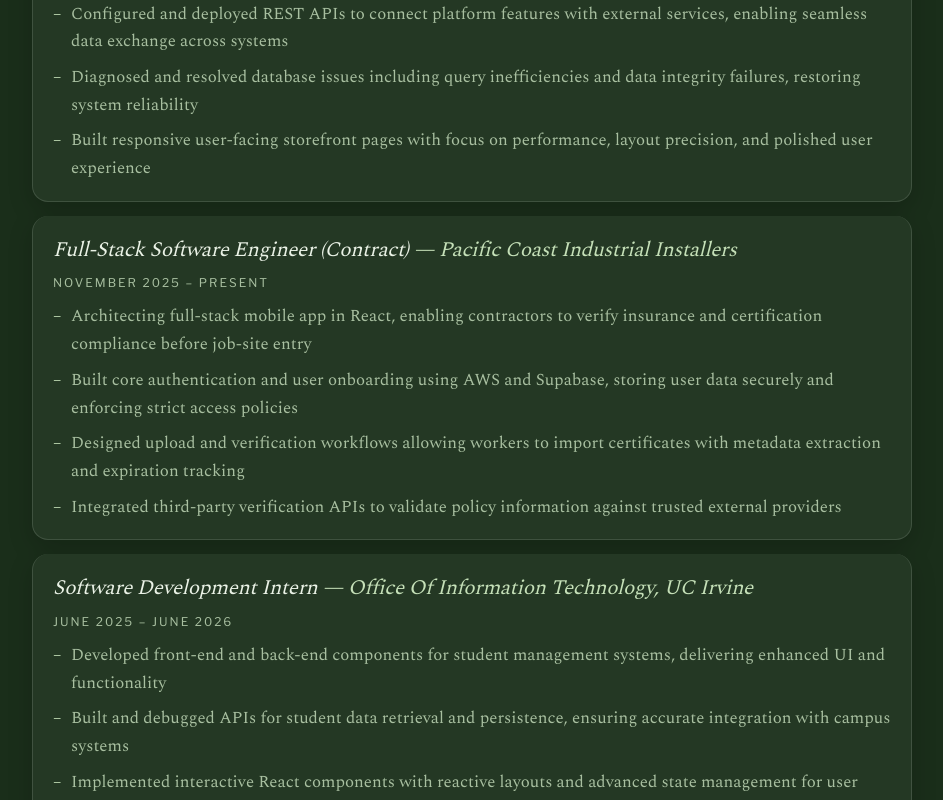
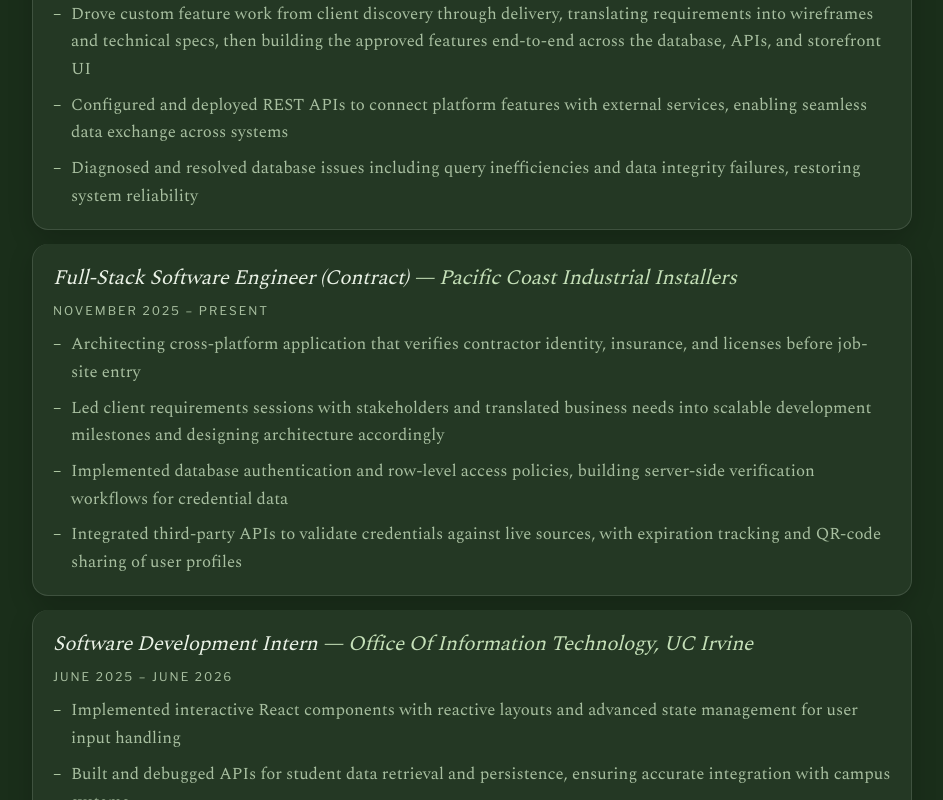
Before and after one commit to alieldaoushyuci/portfolio, a Next.js app: page /portfolio/experience in a window 1280 px wide. Shown: the part 500-1300 px from the top of the page, without its empty margins (168-1111 px from the left). Built offline with nearby package versions, Linux system fonts and the light colour scheme.

Commit message:
Update experience, projects, and degree wording to match the resume.

```diff
--- a/app/education/page.jsx
+++ b/app/education/page.jsx
@@ -8,7 +8,10 @@ export default function Education() {
         <div className="entry platform">
           <p className="when">Graduating December 2027</p>
           <h2 className="who">University of California, Irvine</h2>
-          <p className="meta">Bachelor of Science in Computer Science</p>
+          <p className="meta">
+            Bachelor of Science in Computer Science; Specialization in
+            Intelligent Systems
+          </p>
           <p className="meta">GPA: 3.74</p>
         </div>
 
--- a/app/experience/page.jsx
+++ b/app/experience/page.jsx
@@ -20,6 +20,12 @@ export default function Experience() {
                 full stack
               </li>
               <li>
+                Drove custom feature work from client discovery through delivery,
+                translating requirements into wireframes and technical specs, then
+                building the approved features end-to-end across the database,
+                APIs, and storefront UI
+              </li>
+              <li>
                 Configured and deployed REST APIs to connect platform features
                 with external services, enabling seamless data exchange across
                 systems
@@ -28,10 +34,6 @@ export default function Experience() {
                 Diagnosed and resolved database issues including query
                 inefficiencies and data integrity failures, restoring system
                 reliability
-              </li>
-              <li>
-                Built responsive user-facing storefront pages with focus on
-                performance, layout precision, and polished user experience
               </li>
             </ul>
           </div>
@@ -46,23 +48,22 @@ export default function Experience() {
           <div className="body">
             <ul>
               <li>
-                Architecting full-stack mobile app in React, enabling contractors
-                to verify insurance and certification compliance before job-site
-                entry
+                Architecting cross-platform application that verifies contractor
+                identity, insurance, and licenses before job-site entry
               </li>
               <li>
-                Built core authentication and user onboarding using AWS and
-                Supabase, storing user data securely and enforcing strict access
-                policies
+                Led client requirements sessions with stakeholders and translated
+                business needs into scalable development milestones and designing
+                architecture accordingly
               </li>
               <li>
-                Designed upload and verification workflows allowing workers to
-                import certificates with metadata extraction and expiration
-                tracking
+                Implemented database authentication and row-level access policies,
+                building server-side verification workflows for credential data
               </li>
               <li>
-                Integrated third-party verification APIs to validate policy
-                information against trusted external providers
+                Integrated third-party APIs to validate credentials against live
+                sources, with expiration tracking and QR-code sharing of user
+                profiles
               </li>
             </ul>
           </div>
@@ -77,16 +78,12 @@ export default function Experience() {
           <div className="body">
             <ul>
               <li>
-                Developed front-end and back-end components for student
-                management systems, delivering enhanced UI and functionality
+                Implemented interactive React components with reactive layouts
+                and advanced state management for user input handling
               </li>
               <li>
                 Built and debugged APIs for student data retrieval and
                 persistence, ensuring accurate integration with campus systems
-              </li>
-              <li>
-                Implemented interactive React components with reactive layouts
-                and advanced state management for user input handling
               </li>
               <li>
                 Located and resolved functional issues across table rendering,
```
Also changed, not shown: app/projects/page.jsx (+3 -8 lines), 26 other files (tests, documents, lock files or other folders).
